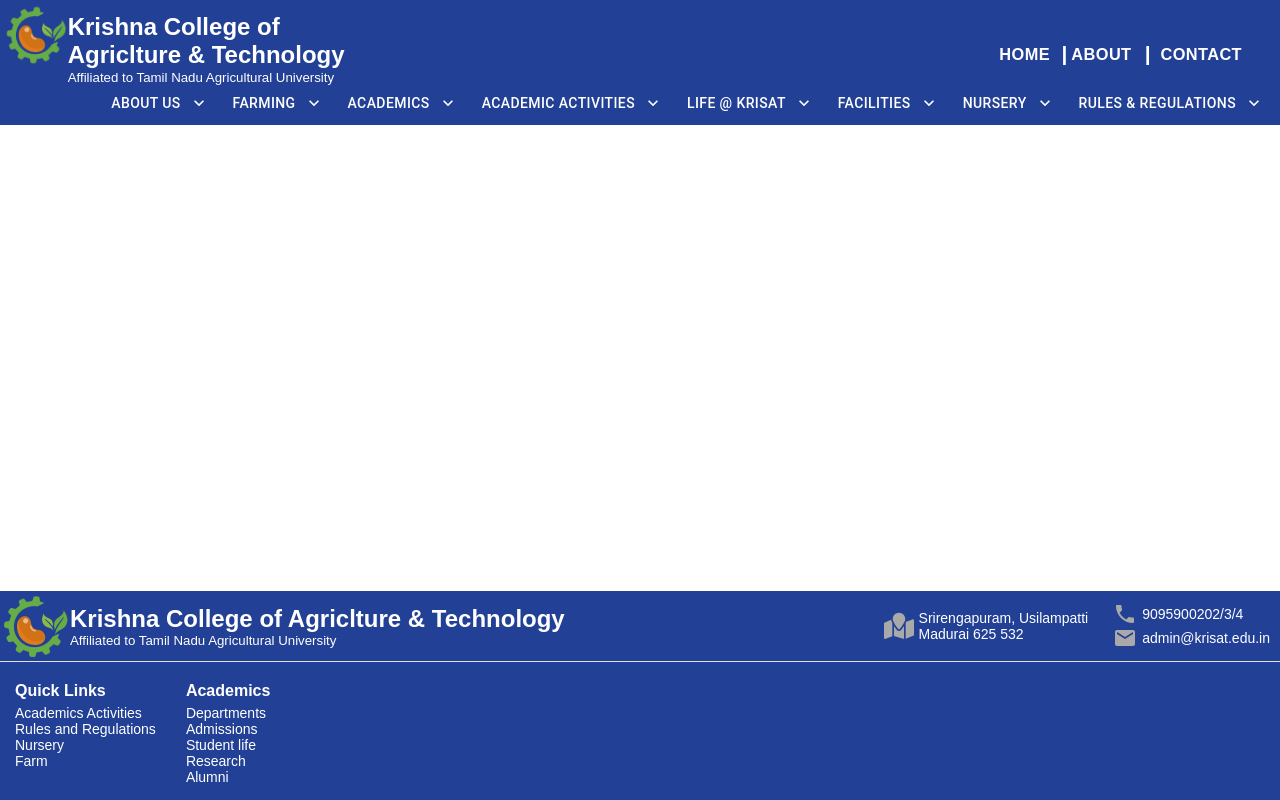
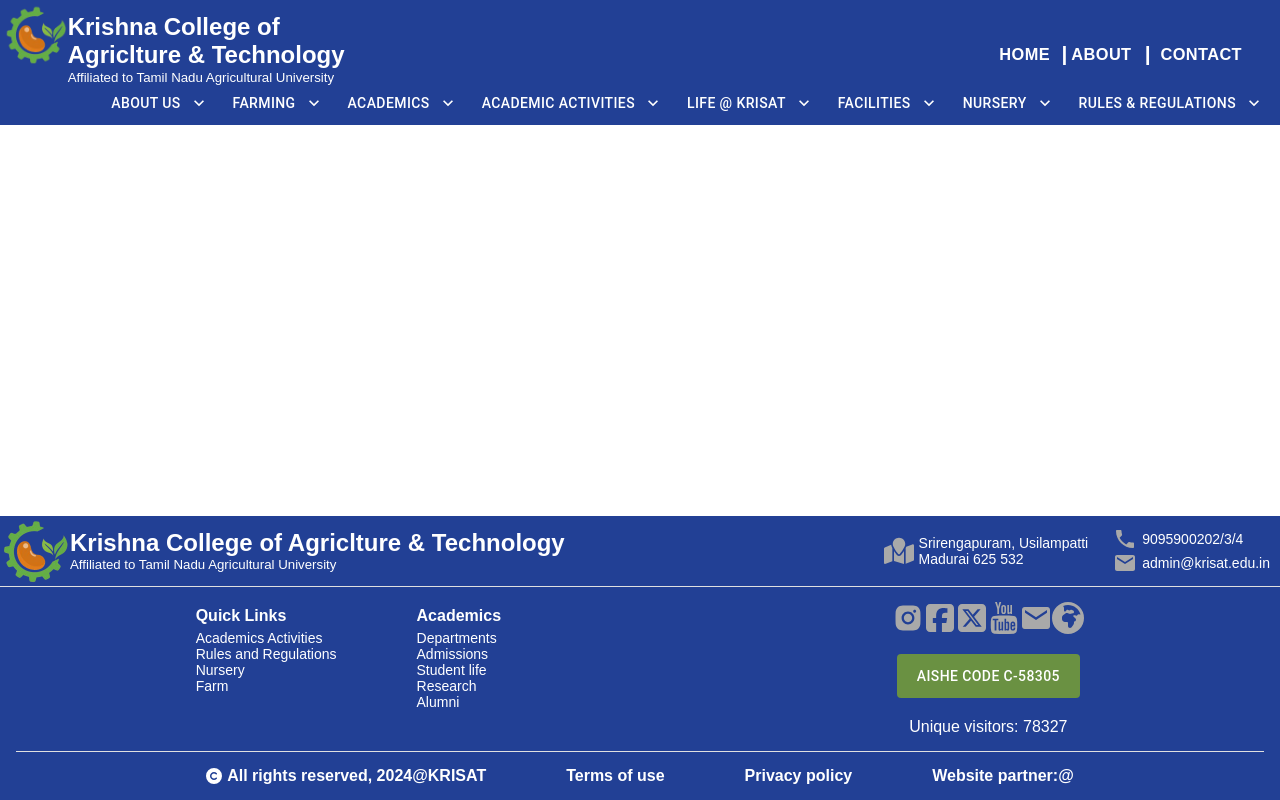
Before and after one commit to eLuckyan/KRISAT, a React (Create React App) app: page / in a window 1280 px wide. Built offline with nearby package versions, Linux system fonts and the light colour scheme.

Commit message:
footer completed

```diff
--- a/src/Layout/Footer/Footer.scss
+++ b/src/Layout/Footer/Footer.scss
@@ -39,7 +39,7 @@
     flex-direction: column;
     align-items: flex-start;
     span {
-        font-size: 14px;
+      font-size: 14px;
     }
   }
 
@@ -91,8 +91,52 @@
 
 .footer-essential {
   display: flex;
+  gap: 50px;
 }
 
 .footer-academics-ul {
   list-style: none;
 }
+
+.footer-second-item {
+  display: flex;
+  justify-content: space-around;
+}
+
+.footer-clg-information {
+  padding: 15px;
+  display: flex;
+  gap: 20px;
+  flex-direction: column;
+}
+
+.footer-social-pages {
+  display: flex;
+  svg {
+    height: 2rem;
+    width: 2rem;
+    color: darkgray;
+  }
+}
+
+.footer-clg-code-btn {
+  background-color: #6a9142 !important;
+  color: white !important;
+  padding: 10px 20px !important;
+}
+
+.footer-third-item {
+  display: flex;
+  justify-content: center;
+  gap: 80px;
+  padding: 15px;
+  align-items: center;
+  span{
+    font-weight: bold;
+  }
+  .footer-copy-right{
+    display: flex;
+    align-items: center;
+    gap: 5px;
+  }
+}
--- a/src/Layout/Footer/index.jsx
+++ b/src/Layout/Footer/index.jsx
@@ -1,11 +1,18 @@
 import React from "react";
 import "./Footer.scss";
 import ClgIcon from "../../Assets/Icons/ClgIcon";
-import { Box } from "@mui/material";
+import { Box, Button } from "@mui/material";
 import { FaMapLocation } from "react-icons/fa6";
 import LocalPhoneIcon from "@mui/icons-material/LocalPhone";
 import EmailIcon from "@mui/icons-material/Email";
 import Divider from "@mui/material/Divider";
+import { AiFillInstagram } from "react-icons/ai";
+import { FaSquareFacebook } from "react-icons/fa6";
+import { FaSquareXTwitter } from "react-icons/fa6";
+import { TfiYoutube } from "react-icons/tfi";
+import { FaEarthAfrica } from "react-icons/fa6";
+import { IoMdMail } from "react-icons/io";
+import { FaCopyright } from "react-icons/fa6";
 
 const Footer = () => {
   return (
@@ -38,6 +45,7 @@
           </Box>
         </Box>
         <Divider color="white" />
+        <Box className="footer-second-item">
           <Box className="footer-essential">
             <Box className="footer-quick-links">
               <span className="footer-quick-links-header">Quick Links</span>
@@ -59,6 +67,35 @@
               </ul>
             </Box>
           </Box>
+          <Box className="footer-clg-information">
+            <Box className="footer-social-pages">
+              <AiFillInstagram />
+              <FaSquareFacebook />
+              <FaSquareXTwitter />
+              <TfiYoutube />
+              <IoMdMail />
+              <FaEarthAfrica />
+            </Box>
+            <Box>
+              <Button className="footer-clg-code-btn">
+                AISHE CODE C-58305
+              </Button>
+            </Box>
+            <Box>
+              <span>Unique visitors: 78327</span>
+            </Box>
+          </Box>
+        </Box>
+        <Divider variant="middle" color="white" />
+        <Box className="footer-third-item">
+          <Box className="footer-copy-right">
+            <FaCopyright />
+            <span>All rights reserved, 2024@KRISAT</span>
+          </Box>
+          <span>Terms of use</span>
+          <span>Privacy policy</span>
+          <span>Website partner:@</span>
+        </Box>
       </footer>
     </>
   );
```
Lines whose indentation alone changed are shown as unchanged.
